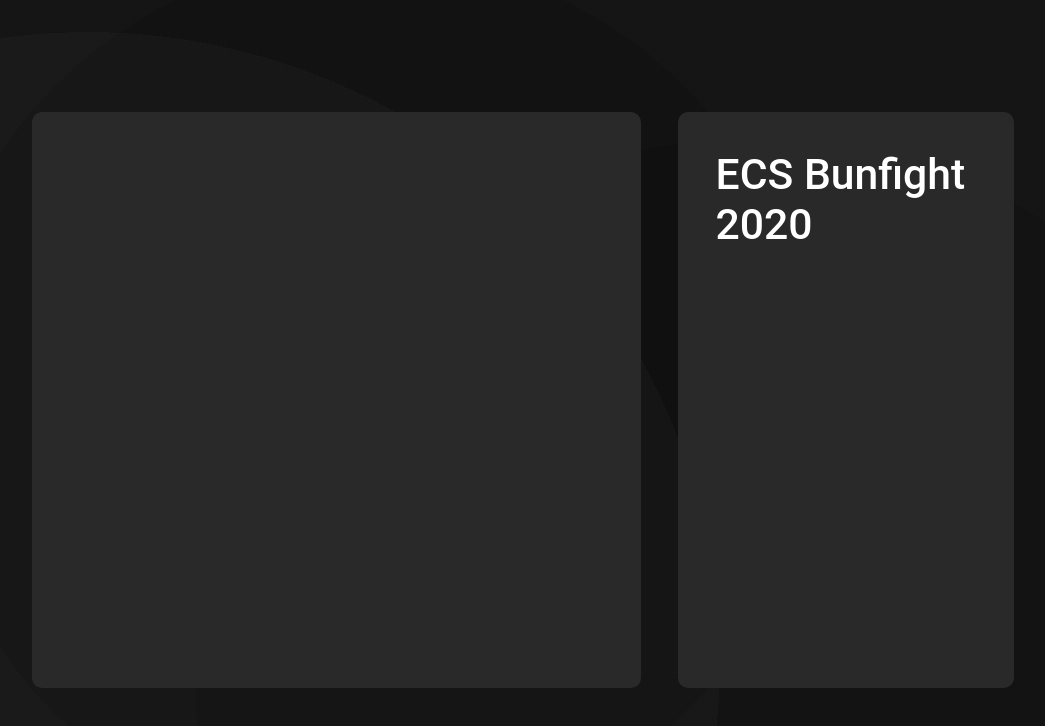
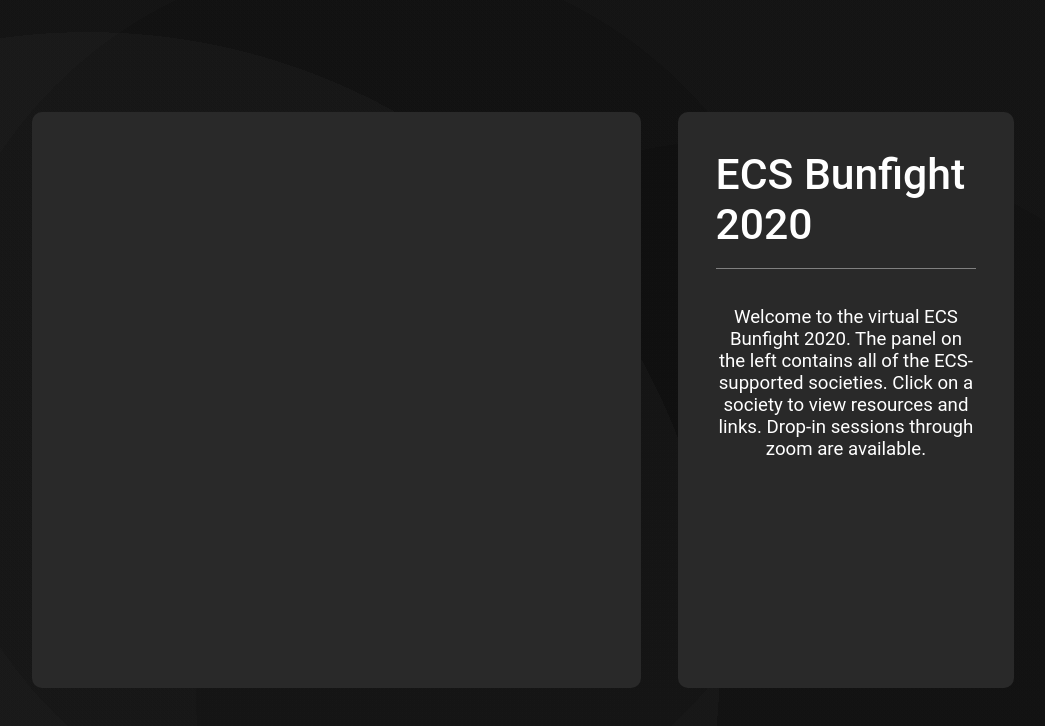
Before and after one commit to nawabgit/ecs-bunfight-website, a React (Create React App) app in the folder frontend/: page / in a window 1280 px wide. Shown: the top 726 px of the page, without its empty margins (117-1162 px from the left). Built offline with nearby package versions, Linux system fonts and the light colour scheme.

Commit message:
added text and divider to welcome panel

```diff
--- a/frontend/src/App.tsx
+++ b/frontend/src/App.tsx
@@ -43,7 +43,8 @@
 `;
 const WelcomePanel = styled(Panel)`
   display: flex;
-  justify-content: center;
+  flex-direction: column;
+  align-items: center;
   flex: 3;
   margin-left: 1em;
   padding: 2em 2em;
@@ -52,6 +53,17 @@
 const WelcomeTitle = styled.div`
   font-size: 32pt;
   font-weight: 550;
+  margin-bottom: 1rem;
+`;
+
+const WelcomeDivider = styled.div`
+  width: 100%;
+  border-bottom: solid 1px gray;
+  margin-bottom: 2rem;
+`;
+
+const WelcomeText = styled.div`
+  text-align: center;
 `;
 
 function App() {
@@ -60,6 +72,12 @@
       <SocietyPanel />
       <WelcomePanel>
         <WelcomeTitle>ECS Bunfight 2020</WelcomeTitle>
+        <WelcomeDivider />
+        <WelcomeText>
+          Welcome to the virtual ECS Bunfight 2020. The panel on the left
+          contains all of the ECS-supported societies. Click on a society to
+          view resources and links. Drop-in sessions through zoom are available.
+        </WelcomeText>
       </WelcomePanel>
     </AppContainer>
   );
```
